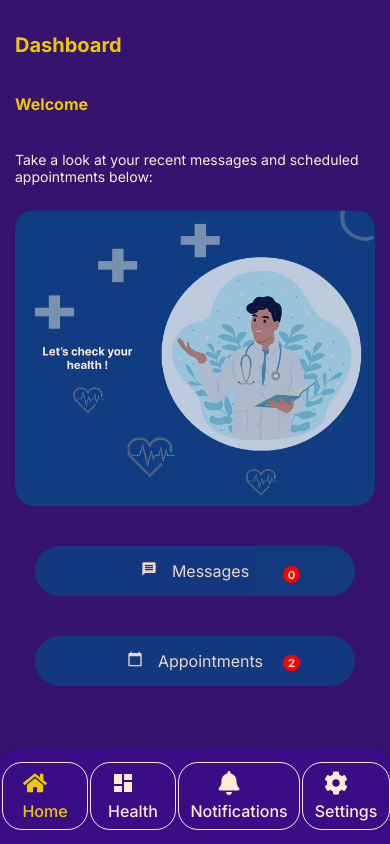
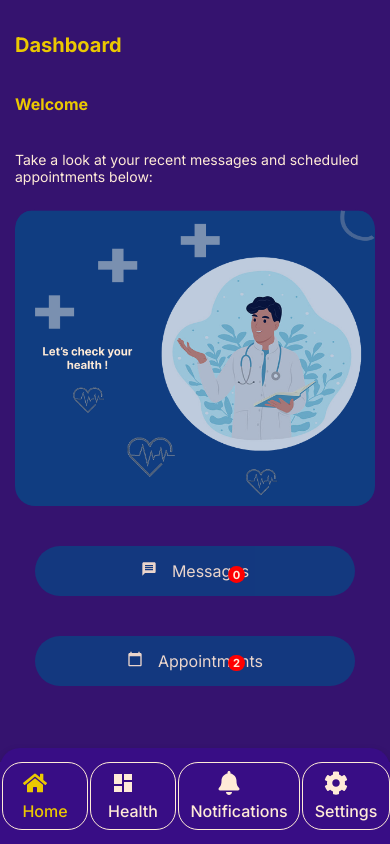
Before and after one commit to MaccccD/Haemophilia-Healthcare-App, a React (Create React App) app: page / in a window 390 px wide. Built offline with nearby package versions, Linux system fonts and the light colour scheme; sample sign-in values are in the browser's storage; a web font is replaced by a local one.

Commit message:
Overall Code  Adjustsments

```diff
--- a/src/Styles/Home.css
+++ b/src/Styles/Home.css
@@ -162,11 +162,15 @@
    .messages-Container,
    .appointments-Container {
     margin-left: 0;
+    margin-right: 0;
+    width: 100%;
+    box-sizing: border-box;
     margin-bottom: 80px;
     padding: 15px;
    }
     .messageBtn{
-      width: 300px;
+      width: calc(100% - 20px);
+      max-width: 300px;
       height: 75px;
     }
    .home-heading {
--- a/src/Styles/NavBar.css
+++ b/src/Styles/NavBar.css
@@ -212,7 +212,7 @@ nav {
    .notification-badge {
     position: absolute;
     top: 40px;
-    right: 75px;
+    right: 130px;
     background-color: red;
     color: #FFEBD7;
     border-radius: 50%;
@@ -227,7 +227,7 @@ nav {
    .appointment-badge {
     position: absolute;
     bottom: 20px;
-    right: 75px;
+    right: 130px;
     background-color: red;
     color: #FFEBD7;
     border-radius: 50%;
```
